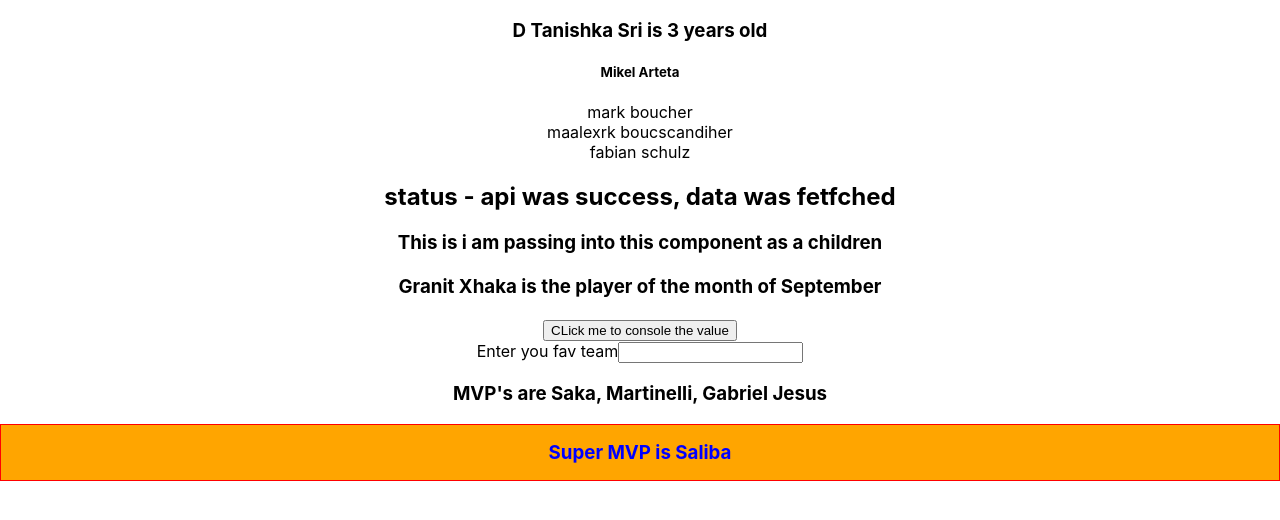
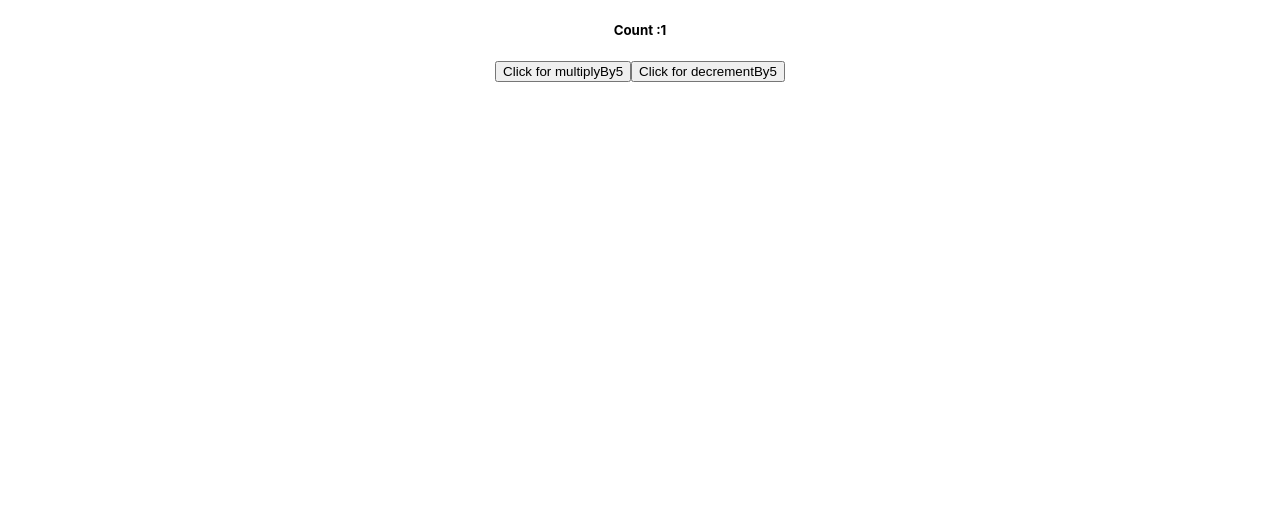
Before and after one commit to tsdineshjai/typescript-demo, a React (Create React App) app: page / in a window 1280 px wide. Shown: the top 520 px of the page. Built offline with nearby package versions, Linux system fonts and the light colour scheme.

Commit message:
props defined while using useReducer

```diff
--- a/src/App.tsx
+++ b/src/App.tsx
@@ -1,49 +1,11 @@
 import "./App.css";
-import { Button } from "./components/Button";
-import { Content } from "./components/Content";
-import { FavTeamInput } from "./components/FavTeamInput";
-import { Greet } from "./components/Greet";
-import { MvpPlayers } from "./components/MvpPlayers";
-import { Person } from "./components/Person";
-import { PersonList } from "./components/PersonList";
-import { PlayerOfMonth } from "./components/PlayerOfMonth";
-import { Status } from "./components/Status";
+
+import { Counter } from "./components/States/Counter";
 
 function App() {
-	const name = {
-		firstName: "Mikel",
-		lastName: "Arteta",
-	};
-
-	const nameList = [
-		{ first: "mark", last: "boucher" },
-		{ first: "maalexrk", last: "boucscandiher" },
-		{ first: "fabian", last: "schulz" },
-	];
 	return (
 		<div className="App">
-			<Greet herName="D Tanishka Sri" isLoggedIn={true} />
-			<Person fullname={name} />
-			<PersonList names={nameList} />
-			<Status status="success" />
-			<Content> This is i am passing into this component as a children</Content>
-			<PlayerOfMonth>
-				<Content>Granit Xhaka is the player of the month of September</Content>
-			</PlayerOfMonth>
-			<Button
-				handleClick={(event, id) =>
-					console.log("button was clicked", event, id)
-				}
-			/>
-			<FavTeamInput />
-			<MvpPlayers
-				styles={{
-					border: "1px solid red",
-					padding: "1rem",
-					backgroundColor: "orange",
-					color: "blue",
-				}}
-			/>
+			<Counter />
 		</div>
 	);
 }
--- /dev/null
+++ b/src/components/States/Counter.tsx
@@ -0,0 +1,40 @@
+import { useReducer } from "react";
+
+const initialState = {
+	count: 1,
+};
+
+type CountType = {
+	count: number;
+};
+
+type ActionType = {
+	type: string;
+	payload: number;
+};
+
+function reducer(state: CountType, action: ActionType) {
+	switch (action.type) {
+		case "increment":
+			return { count: state.count * action.payload };
+		case "decrement":
+			return { count: state.count - action.payload };
+		default:
+			return state;
+	}
+}
+
+export const Counter = () => {
+	const [state, dispatch] = useReducer(reducer, initialState);
+	return (
+		<>
+			<h5>Count :{state.count}</h5>
+			<button onClick={() => dispatch({ type: "increment", payload: 5 })}>
+				Click for multiplyBy5
+			</button>
+			<button onClick={() => dispatch({ type: "decrement", payload: 5 })}>
+				Click for decrementBy5
+			</button>
+		</>
+	);
+};
```
Also changed, not shown: src/components/States/UserAuth.tsx (deleted, +0 -32 lines).
